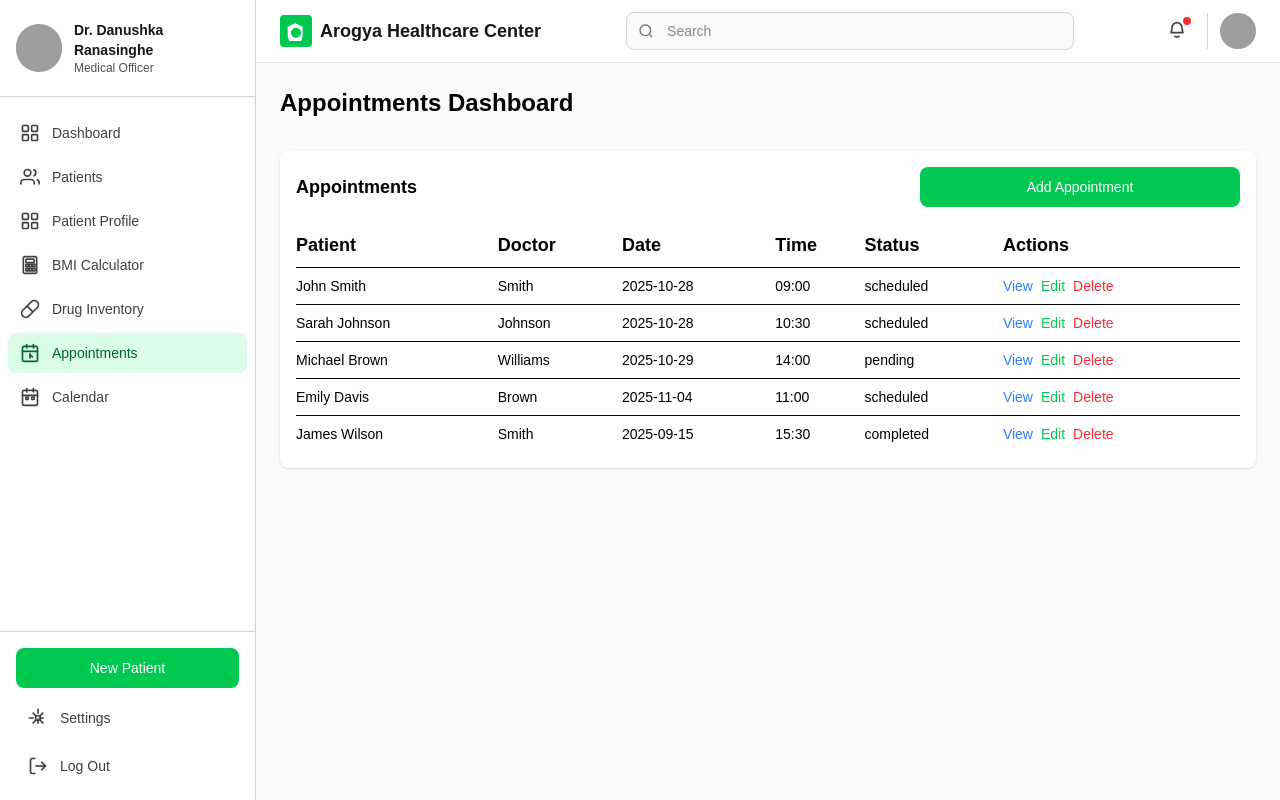
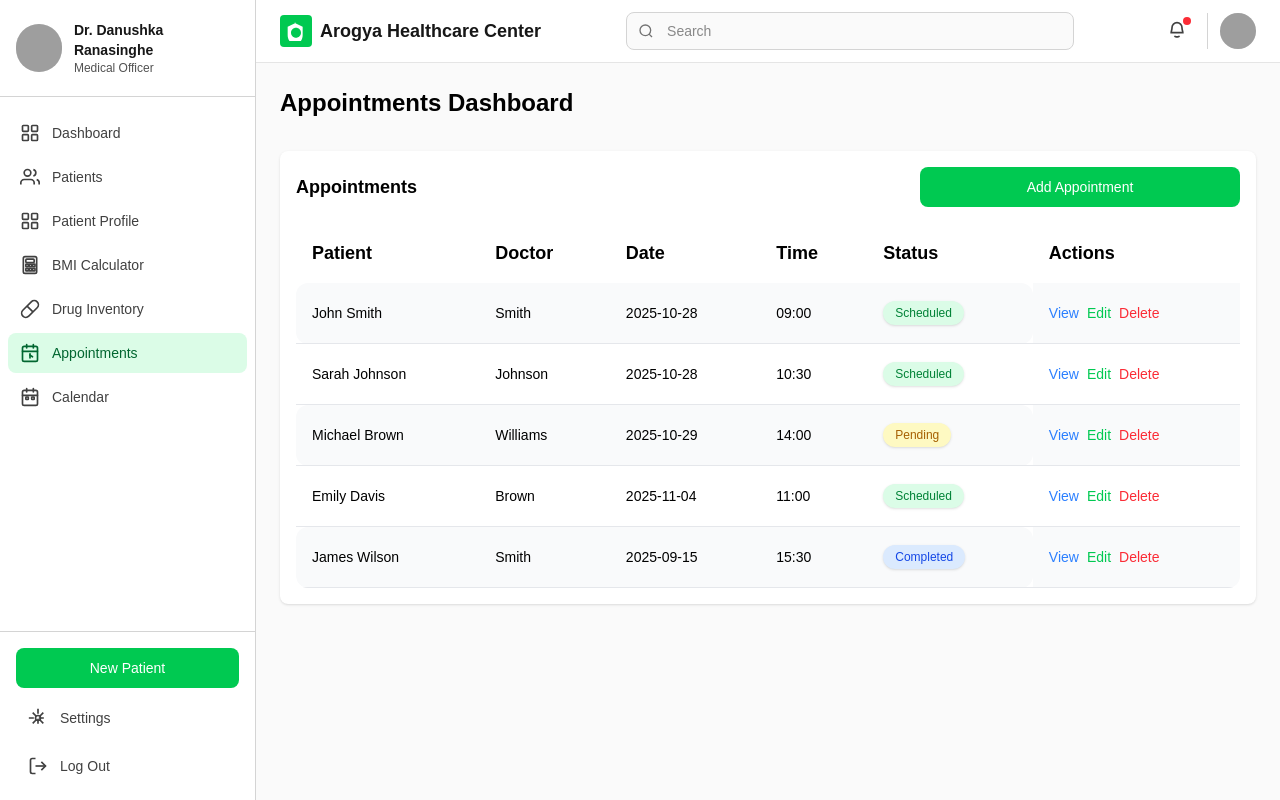
Before and after one commit to Arogya-Medical-Center/aroga-frontend, a Next.js app: page /appointments in a window 1280 px wide. Built offline with nearby package versions, Linux system fonts and the light colour scheme; grey boxes are pictures that could not be loaded.

Commit message:
small changes

```diff
--- a/src/app/components/DashboardAppointmentsList.tsx
+++ b/src/app/components/DashboardAppointmentsList.tsx
@@ -2,6 +2,42 @@
 import React, { useContext } from 'react';
 import { AppointmentContext } from '../contexts/AppointmentContext';
 import { ErrorBoundary, AppointmentModal, AppointmentDetails } from './index';
+
+// small helper to render status as a colored pill button (matches Upcoming table style)
+const getBadgeClasses = (status: string | undefined) => {
+  const s = (status || '').toLowerCase();
+  switch (s) {
+    case 'scheduled':
+    case 'confirmed':
+      return 'bg-green-100 text-green-700';
+    case 'pending':
+      return 'bg-yellow-100 text-yellow-700';
+    case 'completed':
+      return 'bg-blue-100 text-blue-700';
+    case 'cancelled':
+    case 'canceled':
+      return 'bg-red-100 text-red-700';
+    default:
+      return 'bg-gray-100 text-gray-700';
+  }
+};
+
+const prettyStatus = (s: string | undefined) => {
+  if (!s) return 'Pending';
+  return s.charAt(0).toUpperCase() + s.slice(1);
+};
+
+function StatusPill({ status }: { status?: string }) {
+  return (
+    <button
+      type="button"
+      aria-label={`appointment-status-${status}`}
+      className={`px-3 py-1 rounded-full text-xs font-medium shadow-sm focus:outline-none ${getBadgeClasses(status)}`}
+    >
+      {prettyStatus(status)}
+    </button>
+  );
+}
 
 export default function DashboardAppointmentsList() {
   const ctx = useContext(AppointmentContext) as any;
@@ -42,26 +78,32 @@ export default function DashboardAppointmentsList() {
           <div className="text-sm text-black">No appointments yet.</div>
         ) : (
           <div className="overflow-x-auto">
-            <table className="w-full text-left">
+            <table className="w-full text-sm rounded-xl overflow-hidden">
               <thead>
                 <tr className="text-lg text-black">
-                  <th className="py-2 text-black">Patient</th>
-                  <th className="py-2 text-black">Doctor</th>
-                  <th className="py-2 text-black">Date</th>
-                  <th className="py-2 text-black">Time</th>
-                  <th className="py-2 text-black">Status</th>
-                  <th className="py-2 text-black">Actions</th>
+                  <th className="py-4 px-4 text-left text-black">Patient</th>
+                  <th className="py-4 px-4 text-left text-black">Doctor</th>
+                  <th className="py-4 px-4 text-left text-black">Date</th>
+                  <th className="py-4 px-4 text-left text-black">Time</th>
+                  <th className="py-4 px-4 text-left text-black">Status</th>
+                  <th className="py-4 px-4 text-left text-black">Actions</th>
                 </tr>
               </thead>
               <tbody>
-                {appointments.map((apt: any) => (
-                  <tr key={apt.id} className="border-t text-sm">
-                    <td className="py-2 text-black">{apt.patientName || '—'}</td>
-                    <td className="py-2 text-black">{apt.doctorName || '—'}</td>
-                    <td className="py-2 text-black">{apt.date || '—'}</td>
-                    <td className="py-2 text-black">{apt.time || '—'}</td>
-                    <td className="py-2 text-black">{apt.status || 'scheduled'}</td>
-                    <td className="py-2 text-black">
+                {appointments.map((apt: any, idx: number) => (
+                  <tr
+                    key={apt.id}
+                    className={`border-b border-gray-200 ${idx % 2 === 0 ? 'bg-gray-50' : 'bg-white'} hover:bg-green-50 transition`}
+                  >
+                    <td className="py-5 px-4 rounded-l-xl text-black">{apt.patientName || '—'}</td>
+                    <td className="py-4 px-4 text-black">{apt.doctorName || '—'}</td>
+                    <td className="py-4 px-4 text-black">{apt.date || '—'}</td>
+                    <td className="py-4 px-4 text-black">{apt.time || '—'}</td>
+                    <td className="py-4 px-4 text-black rounded-r-xl">
+                      {/* status as small colored button like the upcoming appointments table */}
+                      <StatusPill status={apt.status || 'scheduled'} />
+                    </td>
+                    <td className="py-2 px-4 text-black">
                       <div className="flex gap-2">
                         <button className="btn btn-sm text-blue-500" onClick={() => openDetailsModal(apt)}>View</button>
                         <button className="btn btn-sm text-green-500" onClick={() => openEditModal(apt)}>Edit</button>
--- a/src/app/components/admin_dashboard/AppointmentTable.tsx
+++ b/src/app/components/admin_dashboard/AppointmentTable.tsx
@@ -4,6 +4,7 @@ import { AppointmentContext } from '../../contexts/AppointmentContext';
 type StaticAppointment = {
   name: string;
   doctor: string;
+  date: string;
   time: string;
   status: string;
 };
@@ -16,7 +17,7 @@ export default function AppointmentTable() {
 
   const getBadgeColor = (status: string) => {
     switch (status) {
-      case "Confirmed":
+      case "Scheduled":
         return "bg-green-100 text-green-700";
       case "Pending":
         return "bg-yellow-100 text-yellow-700";
@@ -62,10 +63,12 @@ export default function AppointmentTable() {
       .map((a: any) => ({
         name: a.patientName || a.name || '-',
         doctor: a.doctorName || a.doctor || '-',
+        date: a.date || '',
         time: formatTime(a.time, a.date),
         status: prettyStatus(a.status)
       } as StaticAppointment));
   }, [allAppointments]);
+
 
   return (
     <div className="bg-white rounded-2xl p-5 shadow-md">
@@ -76,6 +79,7 @@ export default function AppointmentTable() {
             <tr className="bg-gradient-to-r from-green-100 to-green-50">
               <th className="text-left py-4 px-4 font-semibold text-gray-700">Patient Name</th>
               <th className="text-left py-4 px-4 font-semibold text-gray-700">Doctor</th>
+              <th className="text-left py-4 px-4 font-semibold text-gray-700">Date</th>
               <th className="text-left py-4 px-4 font-semibold text-gray-700">Time</th>
               <th className="text-left py-4 px-4 font-semibold text-gray-700">Status</th>
             </tr>
@@ -91,9 +95,10 @@ export default function AppointmentTable() {
                   key={idx}
                   className={`border-b border-gray-200 ${idx % 2 === 0 ? 'bg-gray-50' : 'bg-white'} hover:bg-green-50 transition`}
                 >
-                  <td className="py-5 px-4 rounded-l-xl">{a.name}</td>
-                  <td className="py-4 px-4">{a.doctor}</td>
-                  <td className="py-4 px-4">{a.time}</td>
+                  <td className="py-5 px-4 rounded-l-xl text-black">{a.name}</td>
+                  <td className="py-4 px-4 text-black">{a.doctor}</td>
+                  <td className="py-4 px-4 text-black">{a.date}</td>
+                  <td className="py-4 px-4 text-black">{a.time}</td>
                   <td className="py-4 px-4 rounded-r-xl">
                     <span
                       className={`px-3 py-1 rounded-full text-xs font-medium shadow-sm ${getBadgeColor(a.status)}`}
```
